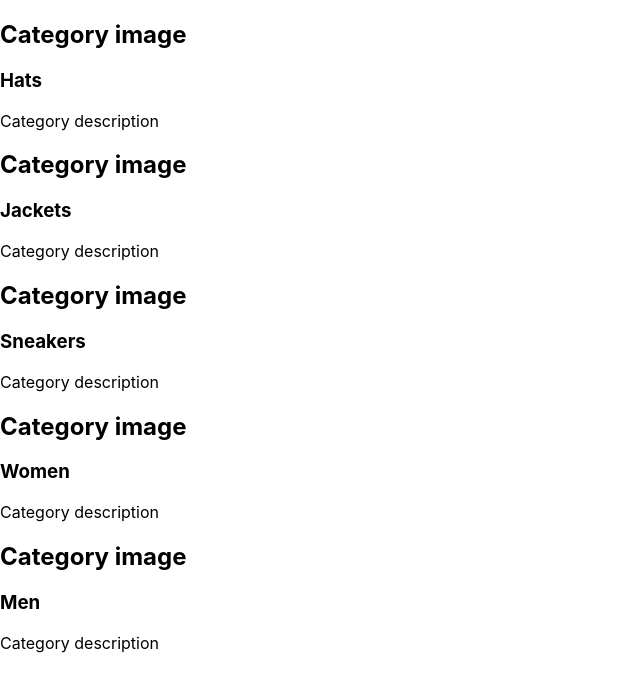
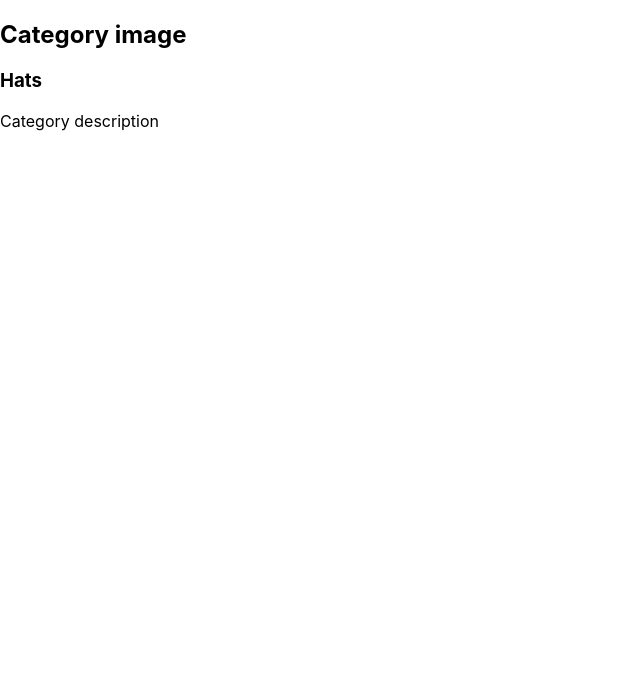
Before and after one commit to Thi-Ponce/clothing-store-project, a React (Create React App) app: page / in a window 1280 px wide. Shown: the top 692 px of the page, without its empty margins (0-640 px from the left). Built offline with nearby package versions, Linux system fonts and the light colour scheme.

Commit message:
clean up and start to make it less hardcoded

```diff
--- a/src/App.js
+++ b/src/App.js
@@ -1,46 +1,26 @@
 const App = () => {
+
+  const categories = [
+    {
+      id: 1,
+      title: 'Hats',
+    },
+  ];
+
+
   return (
-    <><div className="categories-container">
-      <div className="category">
+    <div className="categories-container">
+      {categories.map(({title}) => (
+        <div className="category-container">
         <h2>Category image</h2>
-        <div className="category-content">
-          <h3>Hats</h3>
+        <div className="category-body-container">
+          <h3>{title}</h3>
           <p>Category description</p>
         </div>
       </div>
-    </div><div className="categories-container">
-        <div className="category">
-          <h2>Category image</h2>
-          <div className="category-content">
-            <h3>Jackets</h3>
-            <p>Category description</p>
-          </div>
-        </div>
-      </div><div className="categories-container">
-        <div className="category">
-          <h2>Category image</h2>
-          <div className="category-content">
-            <h3>Sneakers</h3>
-            <p>Category description</p>
-          </div>
-        </div>
-      </div><div className="categories-container">
-        <div className="category">
-          <h2>Category image</h2>
-          <div className="category-content">
-            <h3>Women</h3>
-            <p>Category description</p>
-          </div>
-        </div>
-      </div><div className="categories-container">
-        <div className="category">
-          <h2>Category image</h2>
-          <div className="category-content">
-            <h3>Men</h3>
-            <p>Category description</p>
-          </div>
-        </div>
-      </div></>
+      ))}
+
+    </div>
   );
 }
 
```
